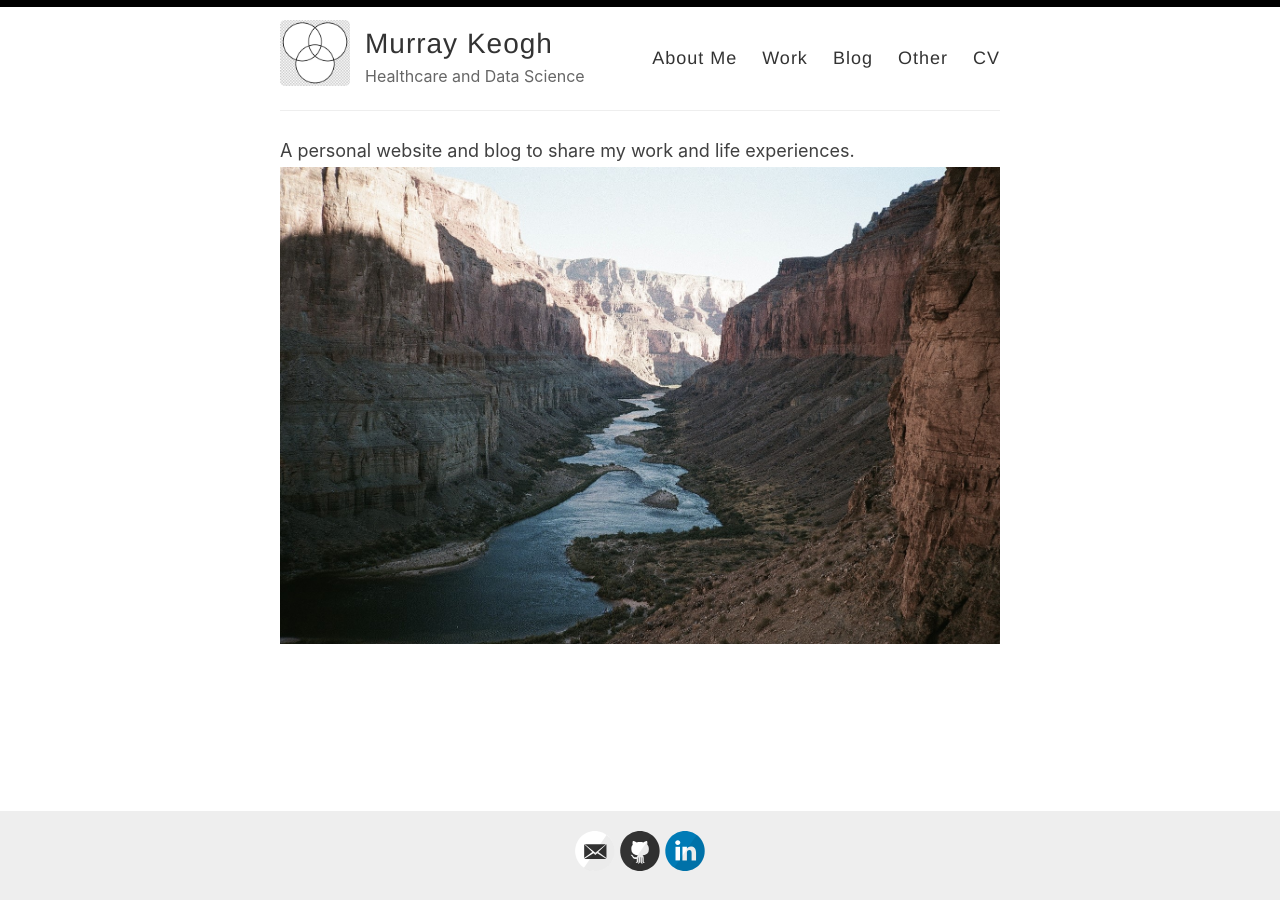
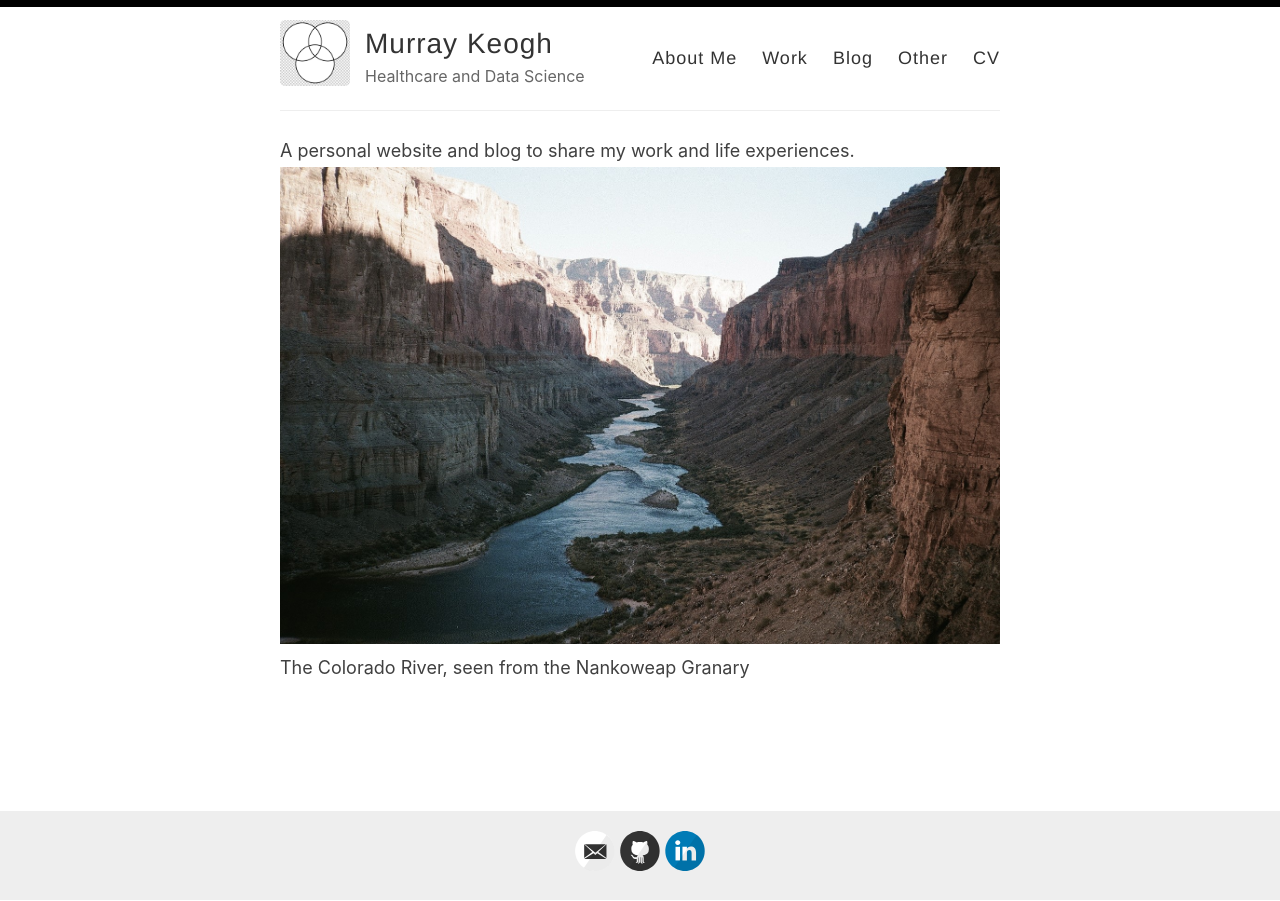
Before and after one commit to Murrkeys/Murrkeys.github.io, a Jekyll site: the page built from index.html, in a window 1280 px wide. Built offline with Jekyll 4.4.1, drawn with Linux system fonts in a browser that asks for light colours; the list of posts is cut into pages by our own code.

Commit message:
Update index.html

```diff
--- a/index.html
+++ b/index.html
@@ -3,4 +3,8 @@ layout: default
 ---
 
 A personal website and blog to share my work and life experiences.
-<img src="/images/GC.jpg" align="right">
+
+<figure>
+  <img src="/images/GC.jpg",align="right">
+  <figcaption>The Colorado River, seen from the Nankoweap Granary</figcaption>
+</figure>
```
